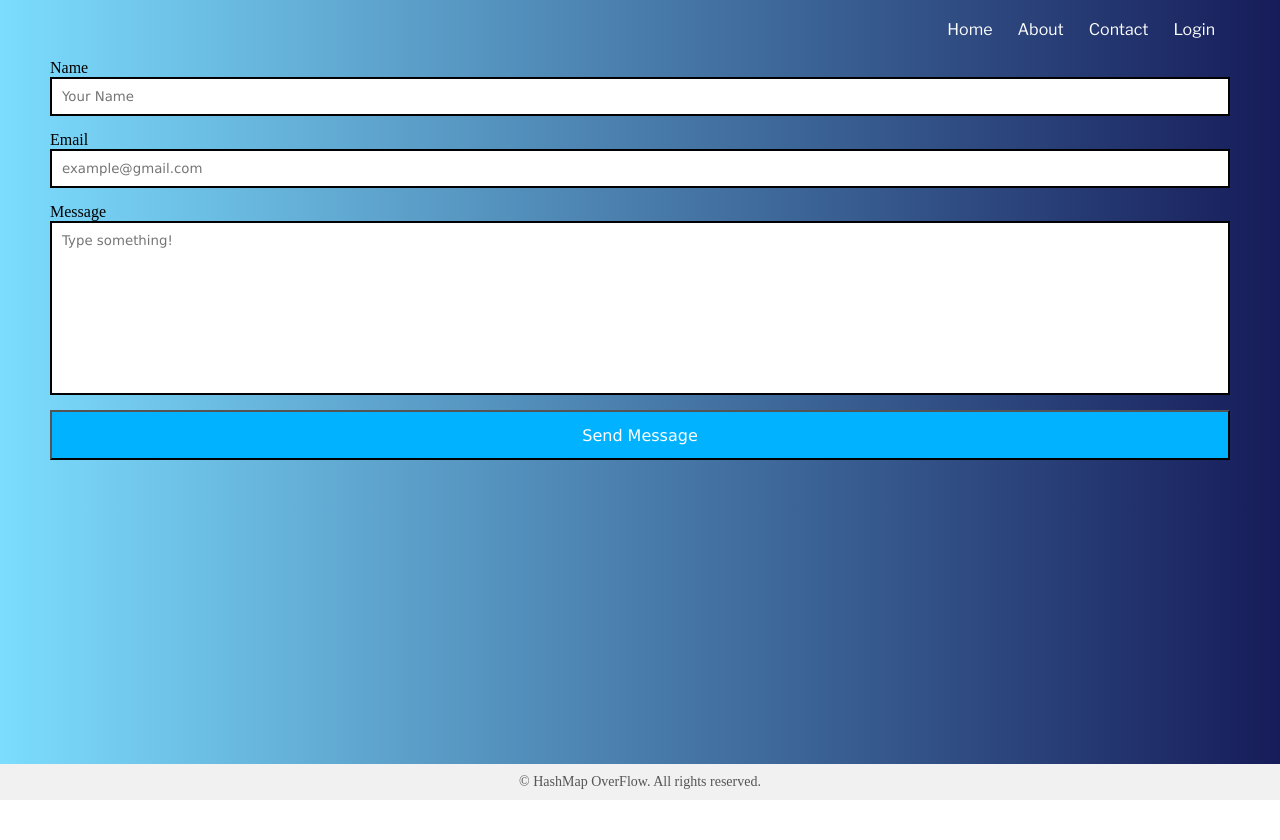
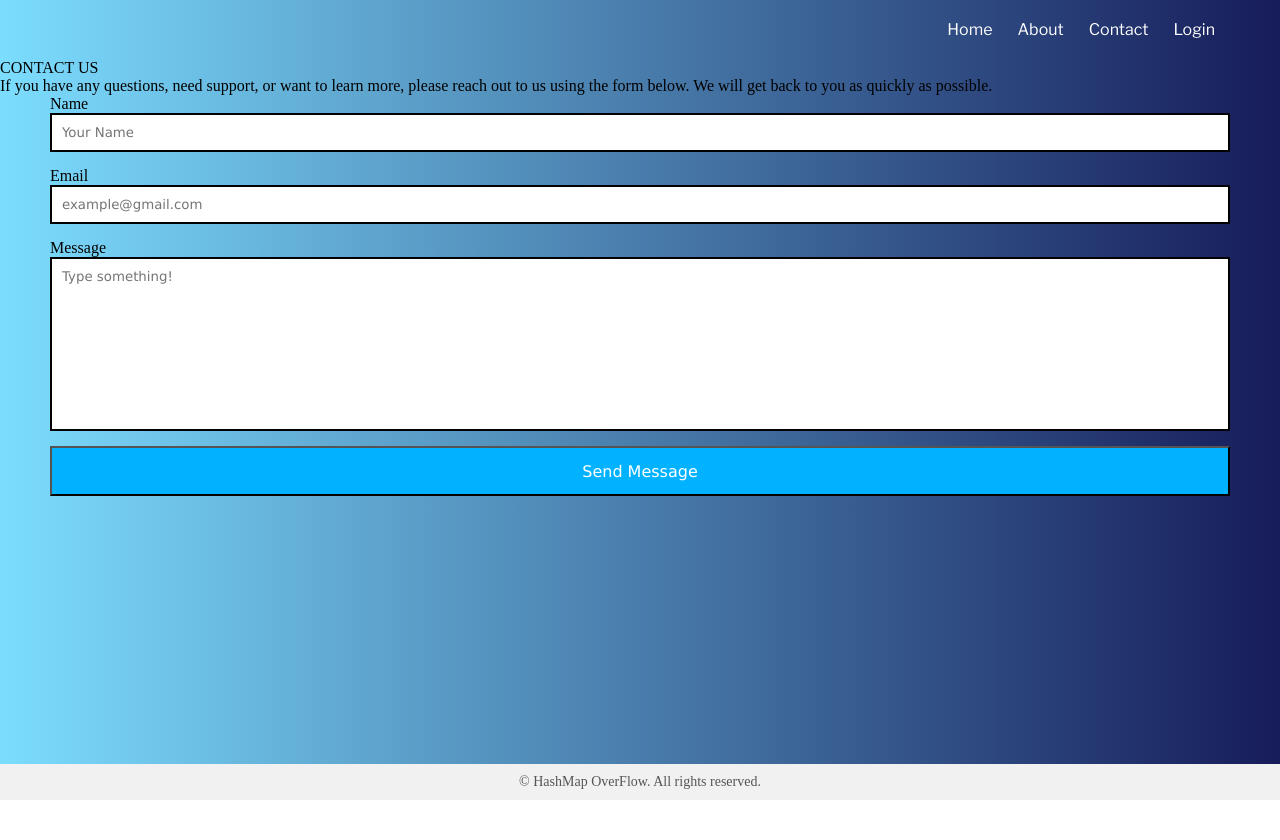
Before and after one commit to mzhang9622/Mailroom-Flask-App, a Flask app: page /contact in a window 1280 px wide. Run offline with Flask 3, Linux system fonts and the light colour scheme.

Commit message:
added contact header

```diff
--- a/templates/contact.html
+++ b/templates/contact.html
@@ -33,8 +33,12 @@
                     {% endif %}
                 </div>
             </div>
-
-
+            <div class="contact-title">
+                <p>CONTACT US</p>
+            </div>
+            <div class="contact-body">
+                <p>If you have any questions, need support, or want to learn more, please reach out to us using the form below. We will get back to you as quickly as possible.</p>
+            </div>
             <div class="contact">
                 <form action="https://api.web3forms.com/submit" method="POST">
                     <!--API Access key should be hidden-->
```
Lines whose indentation alone changed are shown as unchanged.
